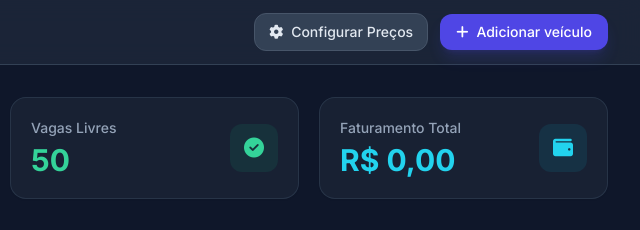
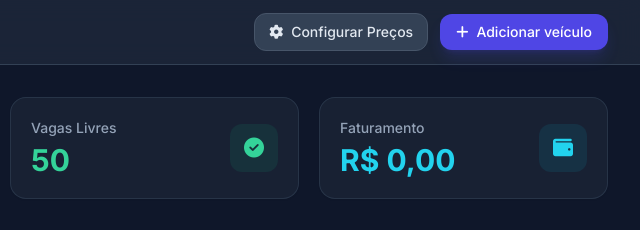
Before and after one commit to rouqog/meuProjetoNuvem, a website: page index.html in a window 1280 px wide. Shown: the top 230 px of the page, 640-1280 px from the left. Drawn offline with nearby package versions, Linux system fonts and the light colour scheme.

Commit message:
Faturamento

```diff
--- a/index.html
+++ b/index.html
@@ -81,7 +81,7 @@
 
             <div class="bg-slate-800/60 border border-slate-700/60 p-5 rounded-2xl shadow-sm flex items-center justify-between">
                 <div>
-                    <p class="text-sm font-medium text-slate-400">Faturamento Total</p>
+                    <p class="text-sm font-medium text-slate-400">Faturamento</p>
                     <h3 id="statFaturamento" class="text-3xl font-bold text-cyan-400 mt-1">R$ 0,00</h3>
                 </div>
                 <div class="w-12 h-12 rounded-xl bg-cyan-500/10 text-cyan-400 flex items-center justify-center text-xl">
```
